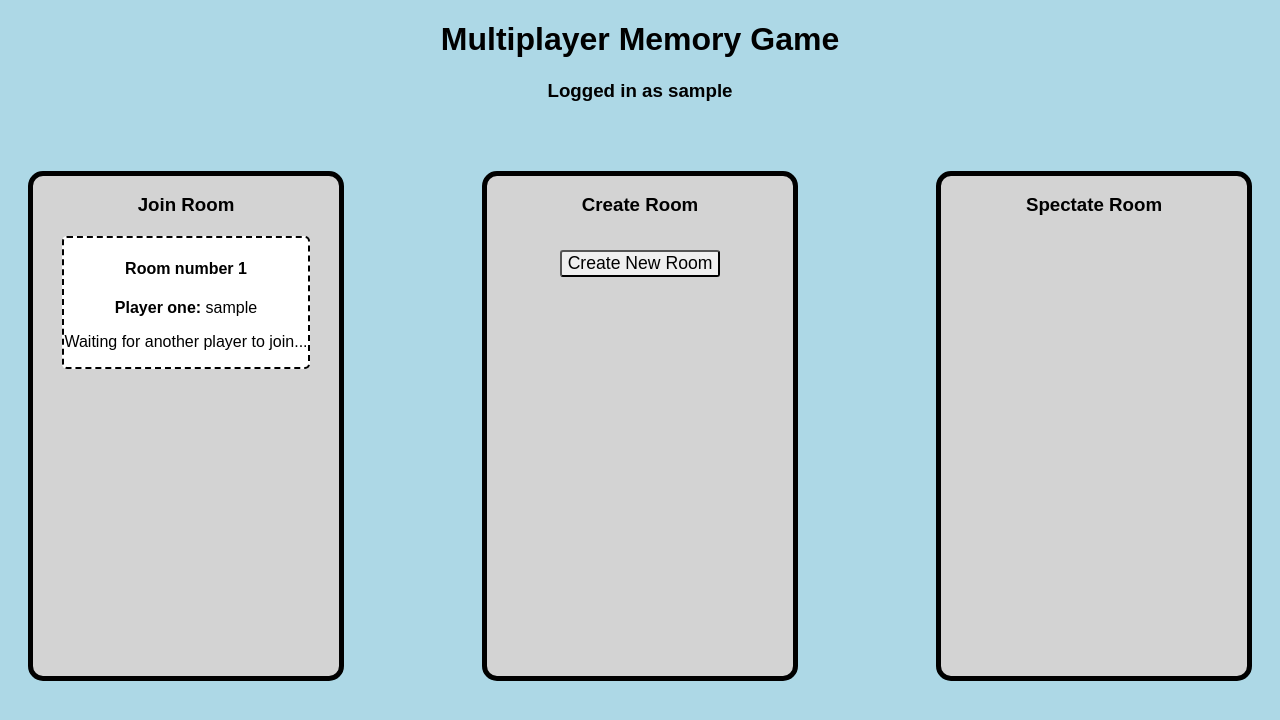
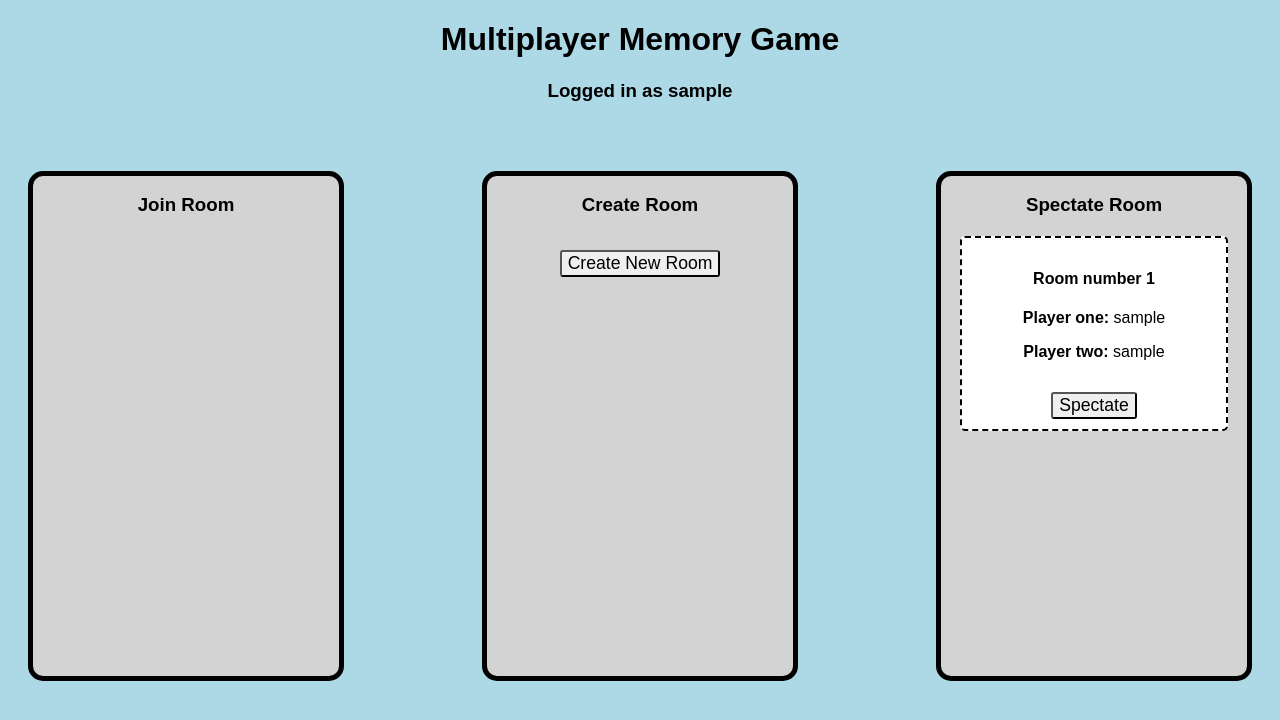
Before and after one commit to bodroghykristof/memory-game-multiplayer-bodroghykristof, a Flask app: template templates/rooms.html in a window 1280 px wide. Shown: the top 720 px of the page. Run offline with Flask 2, Linux system fonts and the light colour scheme; the visitor is signed in with stand-in values (Sample User, id 1); the template is opened without the code that fills it: most values are stand-ins (such as "Sample title", 1, 10 or a date in 2020).

Commit message:
Implement listing spectatable rooms

```diff
--- a/business.py
+++ b/business.py
@@ -78,8 +78,10 @@ def get_open_rooms(cursor):
     query = '''
             SELECT
                 id,
-                user_id_one AS user_id,
-                username_one AS username
+                user_id_one,
+                username_one,
+                user_id_two,
+                username_two
             FROM rooms
             '''
     cursor.execute(query)
--- a/static/css/rooms.css
+++ b/static/css/rooms.css
@@ -25,7 +25,7 @@
     padding: 50px 20px;
 }
 
-#create-button {
+button {
     border-radius: 3px;
     font-size: 110%;
     margin-top: 15px;
@@ -37,4 +37,5 @@
     border-radius: 5px;
     width: 80%;
     margin: 20px auto;
+    padding: 10px;
 }
--- a/templates/rooms.html
+++ b/templates/rooms.html
@@ -13,15 +13,28 @@
         <div class="room-board join-room">
             <h3>Join Room</h3>
             {% for room in rooms %}
-                <div class="room">
-                    <h4>Room number {{ room.id }}</h4>
-                    <p><b>Player one:</b> {{ room.username }}</p>
-                    <p>Waiting for another player to join...</p>
-                </div>
+                {% if not room.username_two %}
+                    <div class="room">
+                        <h4>Room number {{ room.id }}</h4>
+                        <p><b>Player one:</b> {{ room.username_one }}</p>
+                        <p>Waiting for another player to join...</p>
+                        <button>Join</button>
+                    </div>
+                {% endif %}
             {% endfor %}
         </div>
         <div class="room-board spectate-room">
             <h3>Spectate Room</h3>
+            {% for room in rooms %}
+                {% if room.username_two %}
+                    <div class="room">
+                        <h4>Room number {{ room.id }}</h4>
+                        <p><b>Player one:</b> {{ room.username_one }}</p>
+                        <p><b>Player two:</b> {{ room.username_two }}</p>
+                        <button>Spectate</button>
+                    </div>
+                {% endif %}
+            {% endfor %}
         </div>
         <div class="room-board create-room">
             <h3>Create Room</h3>
```
